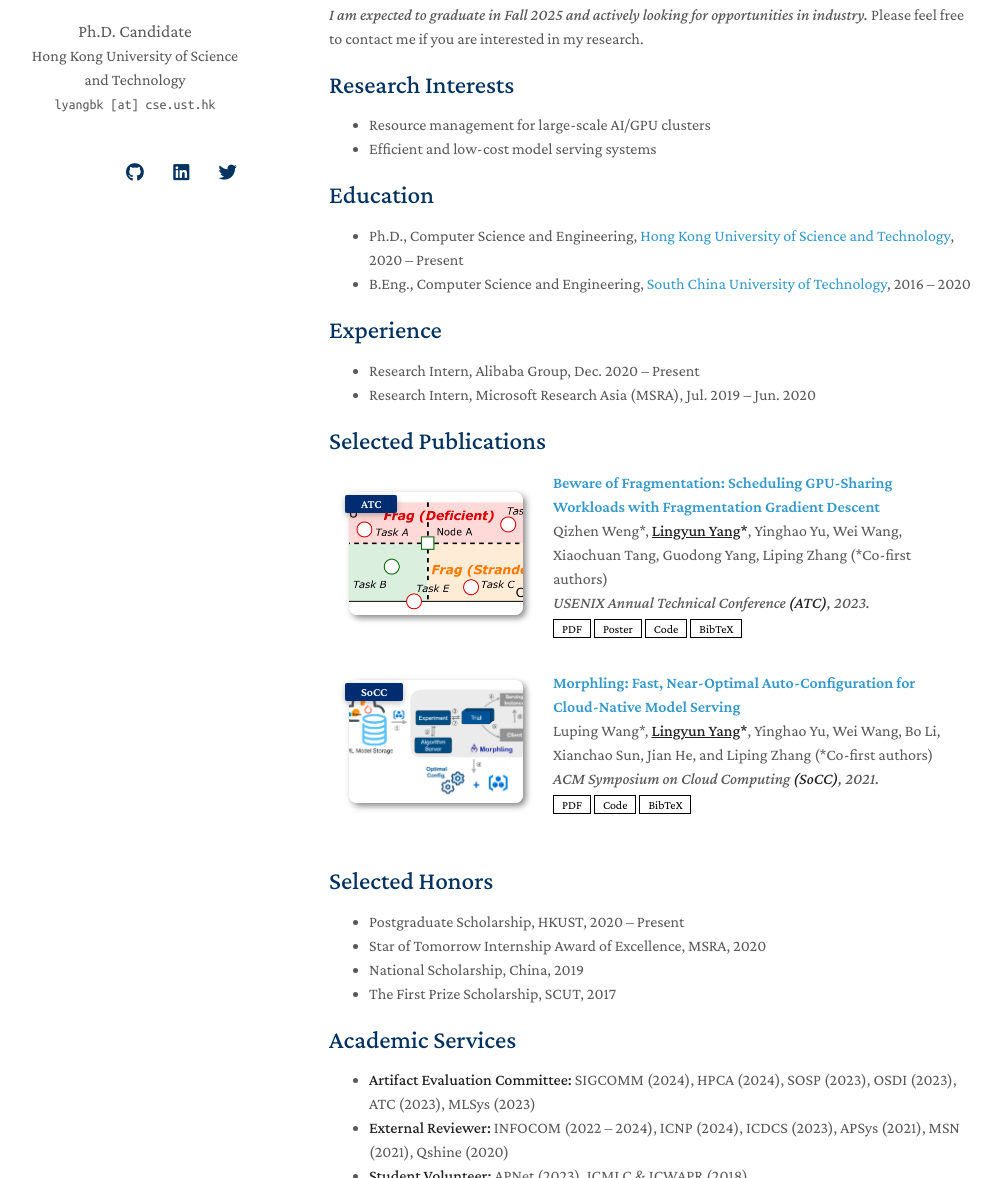
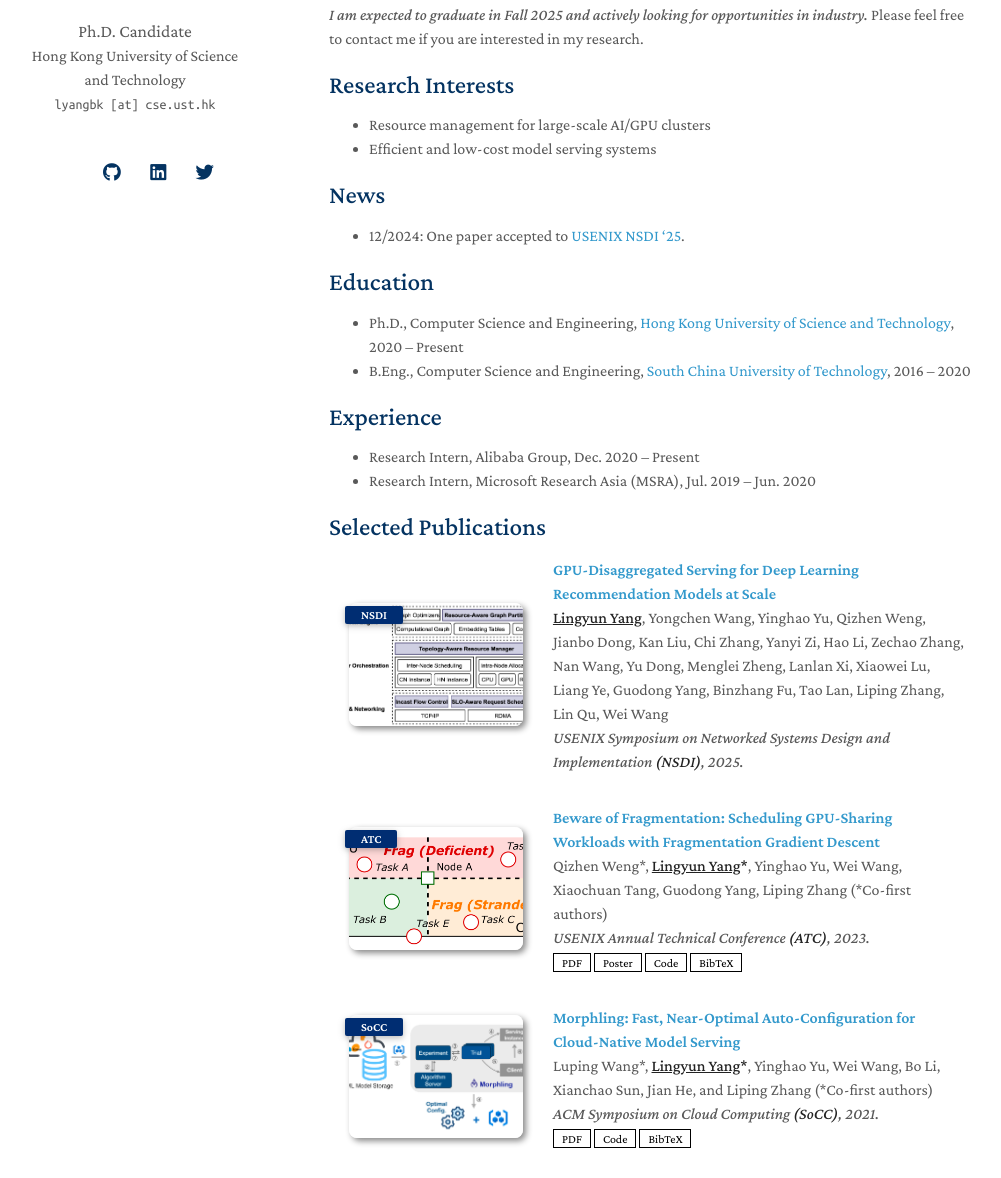
Before and after one commit to mental2008/academic-profile, a Jekyll site: the page built from index.md, in a window 1280 px wide and 1400 px high. Shown: the part 222-1400 px from the top of the window, without its empty margins (141-1142 px from the left). Built offline with Jekyll 4.4.1, drawn with Linux system fonts in a browser that asks for light colours; nearby versions of some CDN libraries; a style sheet for code colours, icons or effects is not loaded; our own code applies the rules of GitHub Pages for plain Markdown files; some of the changed text lies outside the part shown.

Commit message:
Update NSDI'25 paper

```diff
--- a/_config.yml
+++ b/_config.yml
@@ -14,7 +14,7 @@
 # Links
 # If you don't need one of them, you may delete the corresponding line.
 google_scholar: https://scholar.google.com/citations?user=OG2eVKIAAAAJ
-cv_link: assets/files/CV_Lingyun.pdf
+# cv_link: assets/files/CV_Lingyun.pdf
 github_link: https://github.com/mental2008
 linkedin: https://www.linkedin.com/in/stephenyang1999
 twitter: https://twitter.com/stephenyang1999
--- a/_data/publications.yml
+++ b/_data/publications.yml
@@ -1,4 +1,10 @@
 main:
+
+  - title: "GPU-Disaggregated Serving for Deep Learning Recommendation Models at Scale"
+    authors: <strong><u>Lingyun Yang</u></strong>, Yongchen Wang, Yinghao Yu, Qizhen Weng, Jianbo Dong, Kan Liu, Chi Zhang, Yanyi Zi, Hao Li, Zechao Zhang, Nan Wang, Yu Dong, Menglei Zheng, Lanlan Xi, Xiaowei Lu, Liang Ye, Guodong Yang, Binzhang Fu, Tao Lan, Liping Zhang, Lin Qu, Wei Wang
+    conference_short: NSDI
+    conference: USENIX Symposium on Networked Systems Design and Implementation <strong>(NSDI)</strong>, 2025.
+    image: ./assets/img/Prism-cover.png
 
   - title: "Beware of Fragmentation: Scheduling GPU-Sharing Workloads with Fragmentation Gradient Descent"
     authors: Qizhen Weng*, <strong><u>Lingyun Yang</u>*</strong>, Yinghao Yu, Wei Wang, Xiaochuan Tang, Guodong Yang, Liping Zhang (*Co-first authors)
--- a/_includes/awards.md
+++ b/_includes/awards.md
@@ -1,6 +1,6 @@
 ## Selected Honors
 
-- <autocolor>Postgraduate Scholarship, HKUST, 2020 – Present</autocolor>
+- <autocolor>Postgraduate Scholarship, HKUST, 2020 - 2024</autocolor>
 - <autocolor>Star of Tomorrow Internship Award of Excellence, MSRA, 2020</autocolor>
 - <autocolor>National Scholarship, China, 2019</autocolor>
 - <autocolor>The First Prize Scholarship, SCUT, 2017</autocolor>
--- a/_includes/news.md
+++ b/_includes/news.md
@@ -1 +1,3 @@
 ## News
+
+- 12/2024: One paper accepted to [USENIX NSDI '25](https://www.usenix.org/conference/nsdi25).
--- a/index.md
+++ b/index.md
@@ -23,7 +23,7 @@
 - **[Sept. 2019]** Our paper about few-shot learning is accepted to NeurIPS 2019.
 - **[Mar. 2019]** Our paper about few-shot learning is accepted to CVPR 2019. -->
 
-<!-- {% include_relative _includes/news.md %} -->
+{% include_relative _includes/news.md %}
 
 {% include_relative _includes/education.md %}
 
```
Also changed, not shown: assets/img/Prism-cover.png (added).
